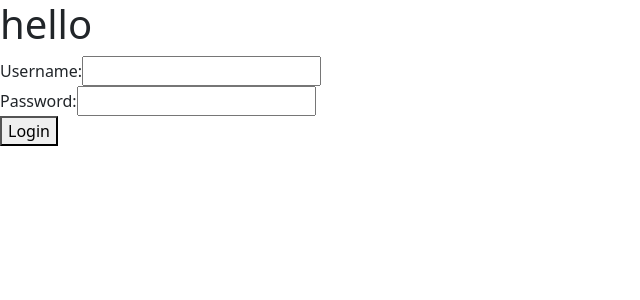
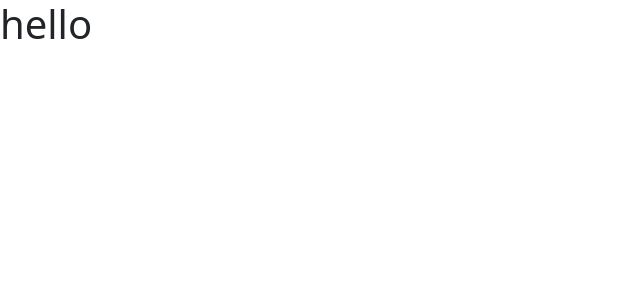
Before and after one commit to emignox/getflixProject, a React (Vite) app in the folder front-project/: page / in a window 1280 px wide. Shown: the top 300 px of the page, without its empty margins (0-640 px from the left). Built offline with nearby package versions, Linux system fonts and the light colour scheme.

Commit message:
remove test_form_component

```diff
--- a/front-project/src/App.tsx
+++ b/front-project/src/App.tsx
@@ -1,14 +1,12 @@
 import './App.css'
 import 'bootstrap/dist/css/bootstrap.min.css'
 import Navbar from './navbar'
-import LoginForm from './login'
 
 function App() {
 
   return (
 <div>
   <Navbar />
-  <LoginForm />
 </div>
   )
 }
--- a/front-project/src/login.tsx
+++ /dev/null
@@ -1,50 +0,0 @@
-// Install axios if you haven't already
-// npm install axios @types/axios
-
-import React, { useState } from 'react';
-import axios from 'axios';
-
-const LoginForm: React.FC = () => {
-  const [username, setUsername] = useState('');
-  const [password, setPassword] = useState('');
-
-  const handleLogin = async () => {
-    try {
-      const response = await axios.post(
-        'http://localhost:8888/getflixProject/api/login.php',
-        { username, password }
-      );
-      console.log('Login successful:', response.data);
-      // Handle success (e.g., redirect, set user state, etc.)
-    } catch (error) {
-      console.log(error);
-      // Handle error (e.g., display error message)
-    }
-  };
-
-  return (
-    <div>
-      <label>
-        Username:
-        <input
-          type="text"
-          value={username}
-          onChange={(e) => setUsername(e.target.value)}
-        />
-      </label>
-      <br />
-      <label>
-        Password:
-        <input
-          type="password"
-          value={password}
-          onChange={(e) => setPassword(e.target.value)}
-        />
-      </label>
-      <br />
-      <button onClick={handleLogin}>Login</button>
-    </div>
-  );
-};
-
-export default LoginForm;
```
